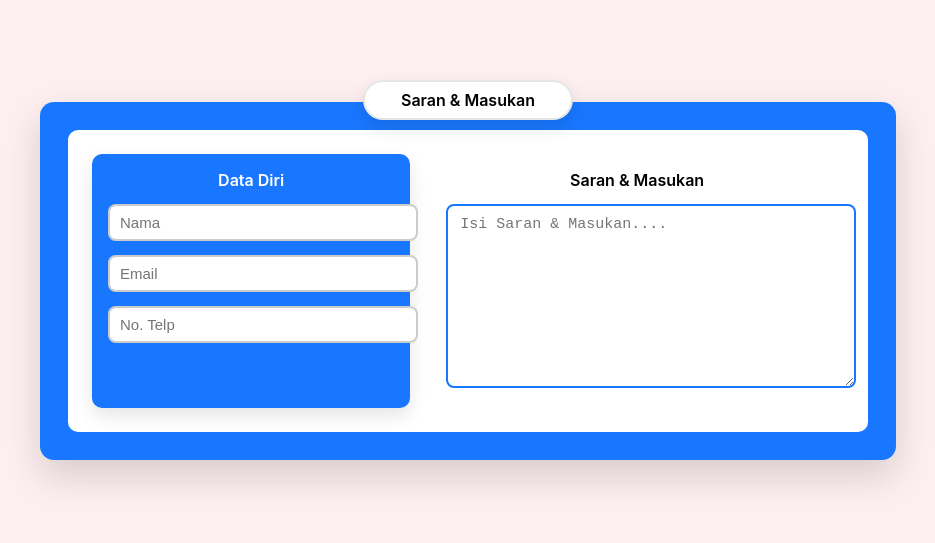
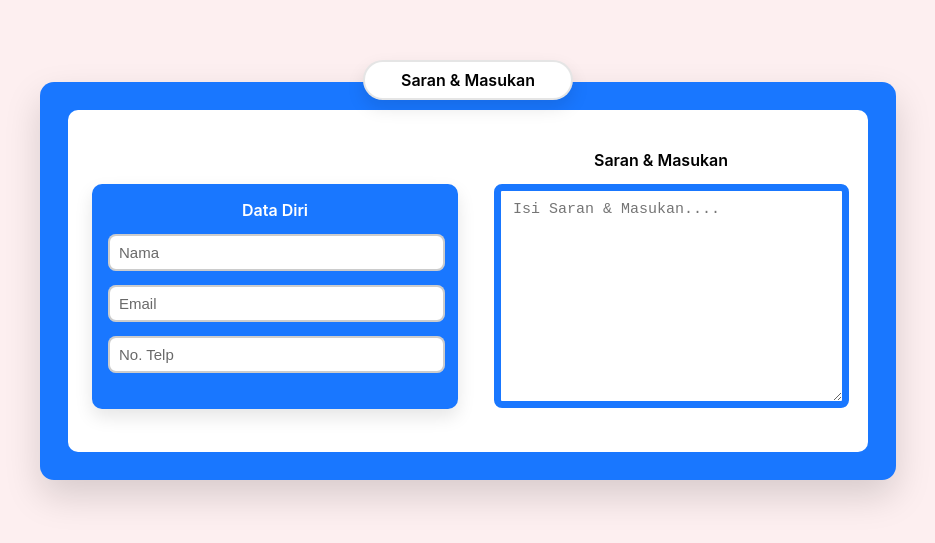
Before and after one commit to bimaeka2000/frontend-simlabtamas, a plain HTML site: page saranmasukan.html in a window 1280 px wide. Shown: the part 119-662 px from the top of the page, without its empty margins (172-1107 px from the left). Drawn offline with Linux system fonts and the light colour scheme.

Commit message:
Add files via upload

```diff
--- a/saranmasukan.html
+++ b/saranmasukan.html
@@ -1,105 +1,115 @@
-<!doctype html>
+<!DOCTYPE html>
 <html lang="id">
   <head>
     <meta charset="utf-8" />
     <meta name="viewport" content="width=device-width,initial-scale=1" />
     <title>Form Saran & Masukan</title>
     <style>
-    :root{
-      --bg:#fdeff0;      /* background pink muda */
-      --accent:#1977ff;  /* warna biru utama */
-      --accent-dark:#125dc1;
-      --card-white:#ffffff;
-      --shadow-lg: 0 16px 36px rgba(0,0,0,0.15);
-      --shadow-sm: 0 8px 18px rgba(0,0,0,0.1);
+      :root {
+        --bg: #fdeff0; /* background pink muda */
+        --accent: #1977ff; /* warna biru utama */
+        --accent-dark: #125dc1;
+        --card-white: #ffffff;
+        --shadow-lg: 0 16px 36px rgba(0, 0, 0, 0.15);
+        --shadow-sm: 0 8px 18px rgba(0, 0, 0, 0.1);
         font-family: "Inter", Arial, sans-serif;
       }
 
-    body{
-      margin:0;
-      background:var(--bg);
-      display:flex;
-      justify-content:center;
-      align-items:center;
-      min-height:100vh;
+      body {
+        margin: 0;
+        background: var(--bg);
+        display: flex;
+        justify-content: center;
+        align-items: center;
+        min-height: 100vh;
       }
 
-    .form-frame{
-      position:relative;
-      background:var(--accent);
-      padding:28px;
-      border-radius:14px;
+      .form-frame {
+        position: relative;
+        background: var(--accent);
+        padding: 28px;
+        border-radius: 14px;
         box-shadow: var(--shadow-lg);
-      width:800px;
-      max-width:94vw;
+        width: 800px;
+        max-width: 94vw;
       }
 
       /* pill di atas */
-    .label-pill{
-      position:absolute;
-      top:-22px;
-      left:50%;
-      transform:translateX(-50%);
-      background:#fff;
-      padding:8px 36px;
-      border-radius:999px;
-      font-weight:600;
-      border:2px solid rgba(0,0,0,0.1);
+      .label-pill {
+        position: absolute;
+        top: -22px;
+        left: 50%;
+        transform: translateX(-50%);
+        background: #fff;
+        padding: 8px 36px;
+        border-radius: 999px;
+        font-weight: 600;
+        border: 2px solid rgba(0, 0, 0, 0.1);
         box-shadow: var(--shadow-sm);
       }
 
-    .form-inner{
-      background:#fff;
-      border-radius:10px;
-      padding:24px;
-      display:grid;
-      grid-template-columns:1fr 1.3fr;
-      gap:20px;
+      .form-inner {
+        background: #fff;
+        border-radius: 10px;
+        padding: 24px;
+        display: grid;
+        grid-template-columns: 1fr 1.3fr;
+        gap: 20px;
       }
 
-    .section-title{
-      font-weight:600;
-      text-align:center;
-      margin-bottom:14px;
+      .section-title {
+        font-weight: 600;
+        text-align: center;
+        margin-bottom: 14px;
       }
 
-    .data-diri, .saran{
-      background:#fff;
-      border-radius:10px;
-      padding:16px;
+      .data-diri,
+      .saran {
+        background: #fff;
+        border-radius: 10px;
+        padding: 16px;
       }
 
-    .data-diri{
-      background:var(--accent);
-      color:#fff;
+      .data-diri {
+        background: var(--accent);
+        color: #fff;
         box-shadow: var(--shadow-sm);
+        height: 193px;
+        margin-top: 50px;
+        width: 334px;
       }
 
-    .data-diri input{
-      width:100%;
-      margin-bottom:14px;
-      padding:10px 12px;
-      border:0;
-      border-radius:8px;
-      font-size:15px;
-      outline:none;
-      box-shadow: inset 0 0 0 2px rgba(0,0,0,0.2);
+      .data-diri input {
+        width: 100%;
+        margin-bottom: 14px;
+        padding: 10px 0.5% 10px 1px;
+        border: 0;
+        border-radius: 8px;
+        font-size: 15px;
+        outline: none;
+        box-shadow: inset 0 0 0 2px rgba(0, 0, 0, 0.2);
       }
 
-    .saran textarea{
-      width:100%;
-      min-height:160px;
-      resize:vertical;
-      padding:10px 12px;
-      border:2px solid var(--accent);
-      border-radius:8px;
-      font-size:15px;
-      outline:none;
+      .data-diri ::placeholder {
+        color: #444;
+        opacity: 0.8;
+        padding-left: 10px;
       }
 
-    @media(max-width:700px){
-      .form-inner{
-        grid-template-columns:1fr;
+      .saran textarea {
+        width: 95%;
+        min-height: 190px;
+        resize: vertical;
+        padding: 10px 12px;
+        border: 7px solid var(--accent);
+        border-radius: 8px;
+        font-size: 15px;
+        outline: none;
+      }
+
+      @media (max-width: 700px) {
+        .form-inner {
+          grid-template-columns: 1fr;
         }
       }
     </style>
```
Also changed, not shown: login.html (+9 -1 lines), pengajuanpenelitian.html (+1 -1 lines). Lines whose indentation alone changed are shown as unchanged.
